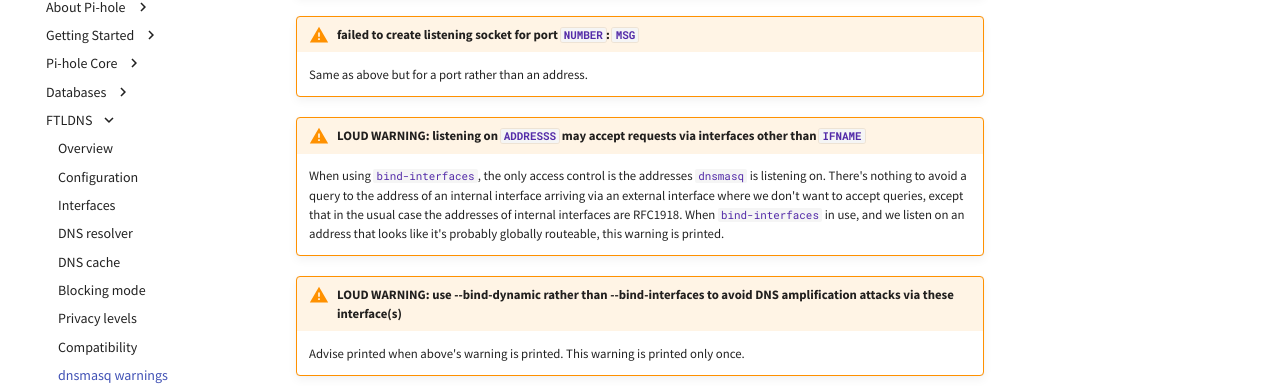
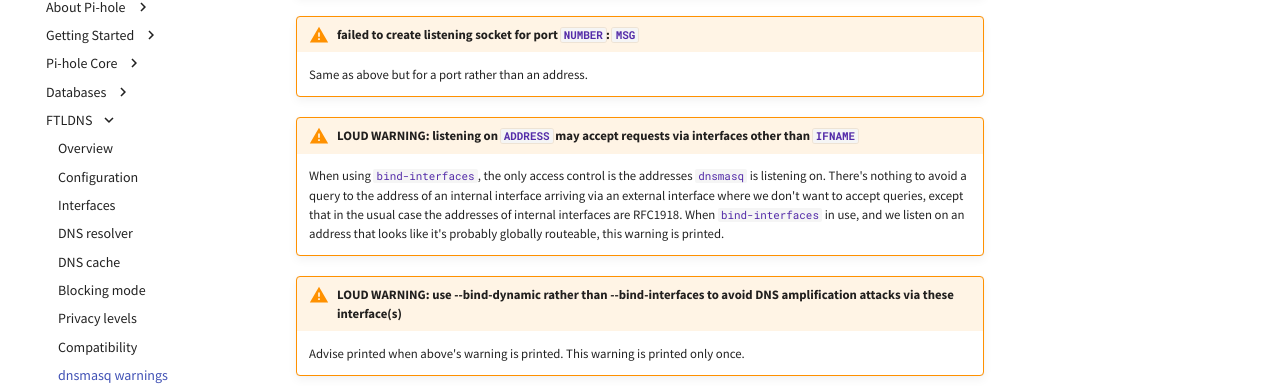
Before and after one commit to pi-hole/docs, an MkDocs documentation site: the page built from docs/ftldns/dnsmasq_warn.md, in a window 1280 px wide and 900 px high, scrolled down 4866 px. Shown: the part 131-517 px from the top of the window. Built offline with MkDocs 1.6.1 and Material for MkDocs 9.7.7, drawn with Linux system fonts in a browser that asks for light colours; comment, search, counter and statistics services are not loaded.

Commit message:
Changed "ADDRESSS" to "ADDRESS"
Signed-off-by: JeremyStarTM <jeremystartm@staropensource.ddns.net>

```diff
--- a/docs/ftldns/dnsmasq_warn.md
+++ b/docs/ftldns/dnsmasq_warn.md
@@ -177,7 +177,7 @@
 
     Same as above but for a port rather than an address.
 
-!!! warning "LOUD WARNING: listening on `ADDRESSS` may accept requests via interfaces other than `IFNAME`"
+!!! warning "LOUD WARNING: listening on `ADDRESS` may accept requests via interfaces other than `IFNAME`"
 
     When using `bind-interfaces`, the only access control is the addresses `dnsmasq` is listening on. There's nothing to avoid a query to the address of an internal interface arriving via an external interface where we don't want to accept queries, except that in the usual case the addresses of internal interfaces are RFC1918. When `bind-interfaces` in use, and we listen on an address that looks like it's probably globally routeable, this warning is printed.
 
```
